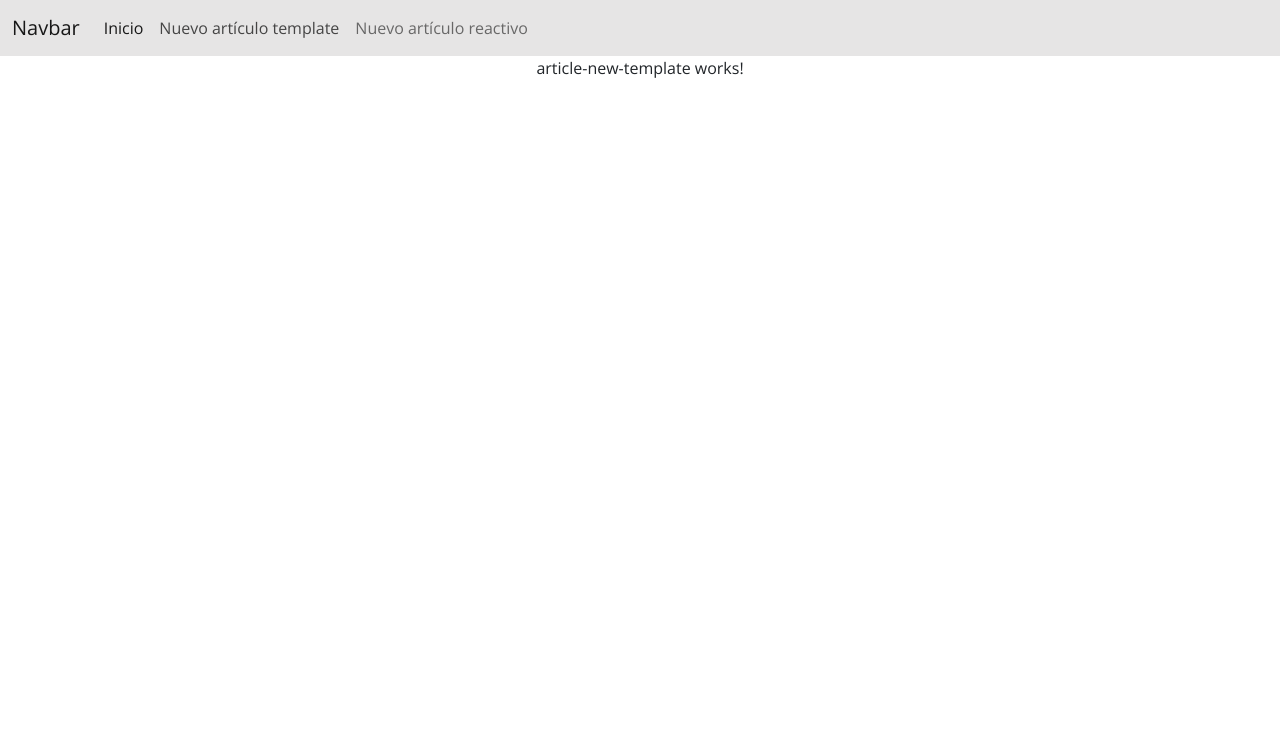
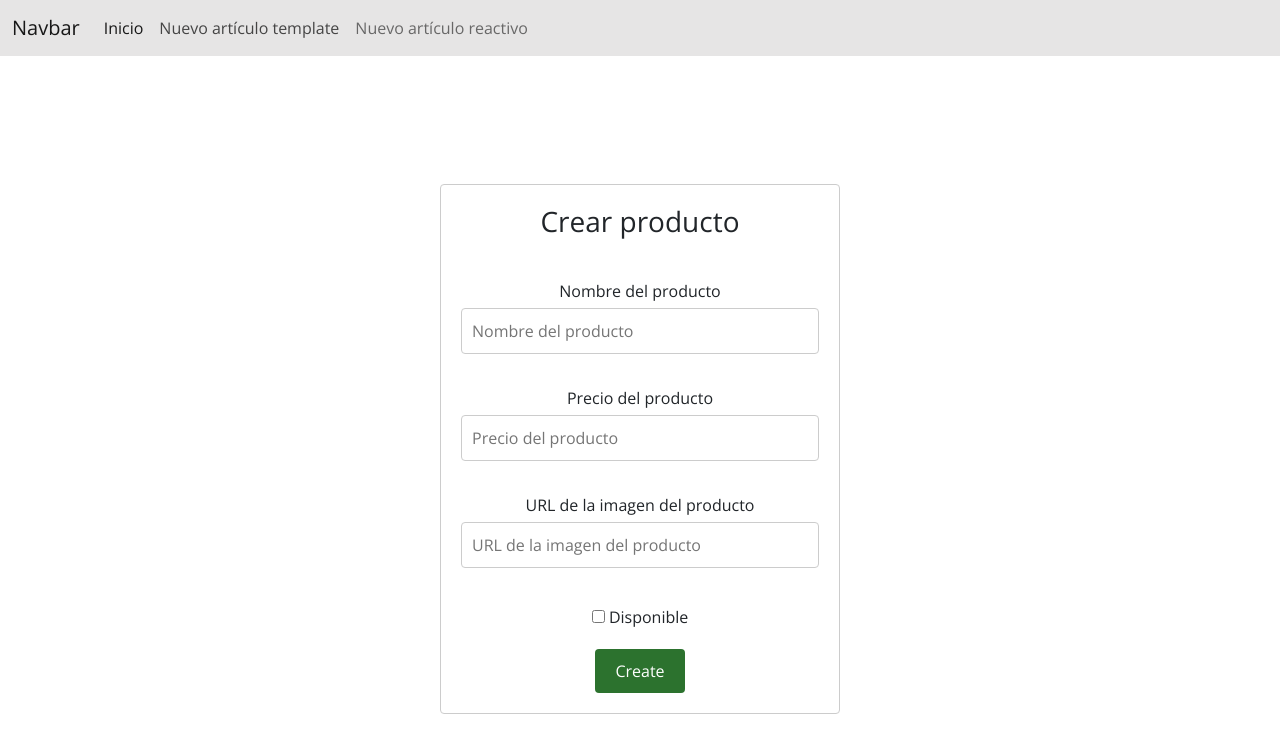
Before and after one commit to nacaru-w/fw_js_V, an Angular app in the folder PEC5_Ej_Prac/ecommerce/: page / in a window 1280 px wide. Both pictures are taken after a click on the link "Nuevo artículo template". Shown: the top 752 px of the page. Built offline with nearby package versions, Linux system fonts and the light colour scheme.

Commit message:
Finishing exercise

```diff
--- a/PEC5_Ej_Prac/ecommerce/src/app/article-new-template/article-new-template.component.html
+++ b/PEC5_Ej_Prac/ecommerce/src/app/article-new-template/article-new-template.component.html
@@ -1,3 +1,50 @@
-<div *ngIf="!hideFormTemplate">
-    <p>article-new-template works!</p>
+<div *ngIf="!hideFormTemplate" class="form-container">
+    <h3>
+        Crear producto
+    </h3>
+
+    <div>
+        <div *ngIf="showAlertMessage" class="alert alert-danger" role="alert">
+            El formulario contiene errores. Vuelve a intentarlo de nuevo.
+        </div>
+    </div>
+
+    <form (ngSubmit)="createArticle(articleForm)" #articleForm="ngForm">
+        <div ngModelGroup="article">
+            <div class="form-group">
+                <label for="articleName">Nombre del producto</label>
+                <input type="text" ngModel #articleName="ngModel" name="name" placeholder="Nombre del producto"
+                    required />
+            </div>
+            <div class="error" *ngIf="(articleName.dirty  || showAlertMessage) && articleName.invalid">
+                Se require el nombre del producto
+            </div>
+            <div class="form-group">
+                <label for="articlePrice">Precio del producto</label>
+                <input type="number" ngModel name="price" placeholder="Precio del producto" #articlePrice="ngModel"
+                    required>
+            </div>
+            <div class="error" *ngIf="(articlePrice.dirty || showAlertMessage) && articlePrice.invalid">
+                Se requiere el precio del producto
+            </div>
+            <div class="form-group">
+                <label for="productImageUrl">URL de la imagen del producto</label>
+                <input type="text" ngModel name="imageUrl" placeholder="URL de la imagen del producto"
+                    #productImageUrl="ngModel" pattern="^http(s?)\://[a-zA-Z0-9\-\.]+\.[a-zA-Z]{2,3}(/\S*)?$" required>
+            </div>
+            <div class="error" *ngIf="(productImageUrl.dirty || showAlertMessage) && productImageUrl.invalid">
+                <div *ngIf="productImageUrl.errors?.['required']">
+                    Se requiere la imagen del producto
+                </div>
+                <div *ngIf="productImageUrl.errors?.['pattern']">
+                    La URL de imagen proporcionada no es válida
+                </div>
+            </div>
+            <div class="form-group">
+                <input type="checkbox" ngModel name="isOnSale">
+                Disponible
+            </div>
+        </div>
+        <div class="button-container"><button type="submit">Create</button></div>
+    </form>
 </div>
--- a/PEC5_Ej_Prac/ecommerce/src/app/article-new-template/article-new-template.component.scss
+++ b/PEC5_Ej_Prac/ecommerce/src/app/article-new-template/article-new-template.component.scss
@@ -0,0 +1,66 @@
+.error {
+    color: red;
+    font-size: 14px;
+    position: absolute;
+    text-align: center;
+}
+
+.alert {
+    background-color: #f8d7da;
+    color: #721c24;
+    padding: 10px;
+    margin-bottom: 10px;
+    border: 1px solid #f5c6cb;
+    border-radius: 4px;
+}
+
+.form-container {
+    max-width: 400px;
+    margin: 10% auto;
+    padding: 20px;
+    border: 1px solid #ccc;
+    border-radius: 4px;
+}
+
+.form-group {
+    padding-top: 2em;
+}
+
+.form-group label {
+    display: block;
+    margin-bottom: 5px;
+}
+
+.form-group input[type="text"],
+.form-group input[type="number"],
+.form-group input[type="checkbox"] {
+    width: 100%;
+    padding: 10px;
+    font-size: 16px;
+    border: 1px solid #ccc;
+    border-radius: 4px;
+}
+
+.form-group input[type="checkbox"] {
+    width: auto;
+    margin-top: 10px;
+}
+
+.button-container {
+    text-align: center;
+    margin-top: 20px;
+}
+
+.button-container button {
+    padding: 10px 20px;
+    font-size: 16px;
+    background-color: #2c722e;
+    color: white;
+    border: none;
+    border-radius: 4px;
+    cursor: pointer;
+}
+
+.button-container button:hover {
+    background-color: #45a049;
+}
--- a/PEC5_Ej_Prac/ecommerce/src/app/article-new-template/article-new-template.component.ts
+++ b/PEC5_Ej_Prac/ecommerce/src/app/article-new-template/article-new-template.component.ts
@@ -1,5 +1,6 @@
 import { Component, OnInit } from '@angular/core';
 import { ComponentCommunicationService } from '../component-communication.service';
+import { Article } from '../model/article';
 
 @Component({
   selector: 'app-article-new-template',
@@ -7,10 +8,28 @@ import { ComponentCommunicationService } from '../component-communication.servic
   styleUrls: ['./article-new-template.component.scss']
 })
 export class ArticleNewTemplateComponent implements OnInit {
-
+  public article: Article;
   public hideFormTemplate: boolean = true;
+  public showAlertMessage = false;
 
   constructor(private componentCommunicationService: ComponentCommunicationService) { }
+
+
+  createArticle(articleForm: any) {
+    if (articleForm.invalid) {
+      const delay = (ms: any) => new Promise(res => setTimeout(res, ms));
+      this.showAlertMessage = true;
+
+      const delayer = async () => {
+        await delay(5000);
+        this.showAlertMessage = false;
+      }
+      delayer();
+
+    } else {
+      const article: Article = articleForm.value.article;
+    }
+  }
 
   ngOnInit(): void {
     this.componentCommunicationService.hideTemplateFormEvent.subscribe(() => {
--- a/PEC5_Ej_Prac/ecommerce/src/app/model/article.ts
+++ b/PEC5_Ej_Prac/ecommerce/src/app/model/article.ts
@@ -5,6 +5,4 @@ export interface Article {
     price: number;
     isOnSale: boolean;
     quantityInCart: number;
-    showComponent?: boolean;
-
 }
```
